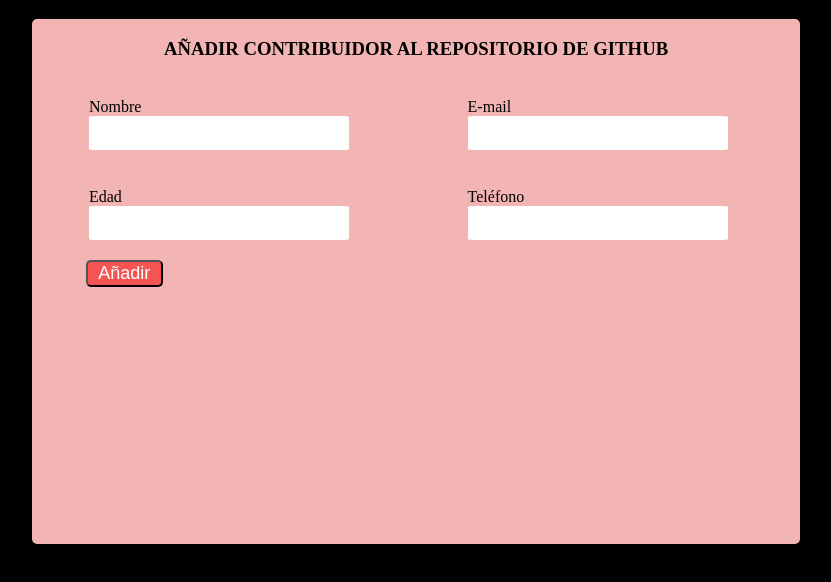
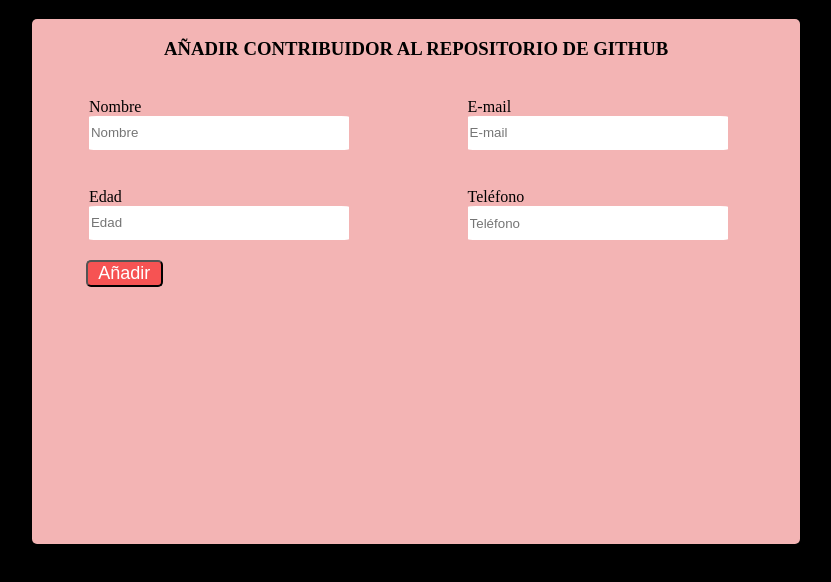
Before and after one commit to BeatrizCPerez/proyectTodolist, a website: page rest/index.html in a window 1280 px wide. Shown: the whole page, without its empty margins (224-1055 px from the left). Drawn offline with Linux system fonts and the light colour scheme.

Commit message:
Placeholder

```diff
--- a/rest/index.html
+++ b/rest/index.html
@@ -16,21 +16,21 @@
     <div class="nombre_email">
         <div class="nombre">
         <label for="">Nombre</label>
-        <input type="text">
+        <input type="text" placeholder="Nombre">
         </div>
         <div class="edad">
             <label for="">Edad</label>
-            <input type="text">
+            <input type="text" placeholder="Edad">
         </div>
     </div>
     <div class="email_telefono">
         <div class="email">
         <label for="">E-mail</label>
-        <input type="text">
+        <input type="text" placeholder="E-mail">
         </div>
         <div class="telefono">
             <label for="">Teléfono</label>
-            <input type="text">
+            <input type="text" placeholder="Teléfono">
         </div>
     </div>
 </div>
```
